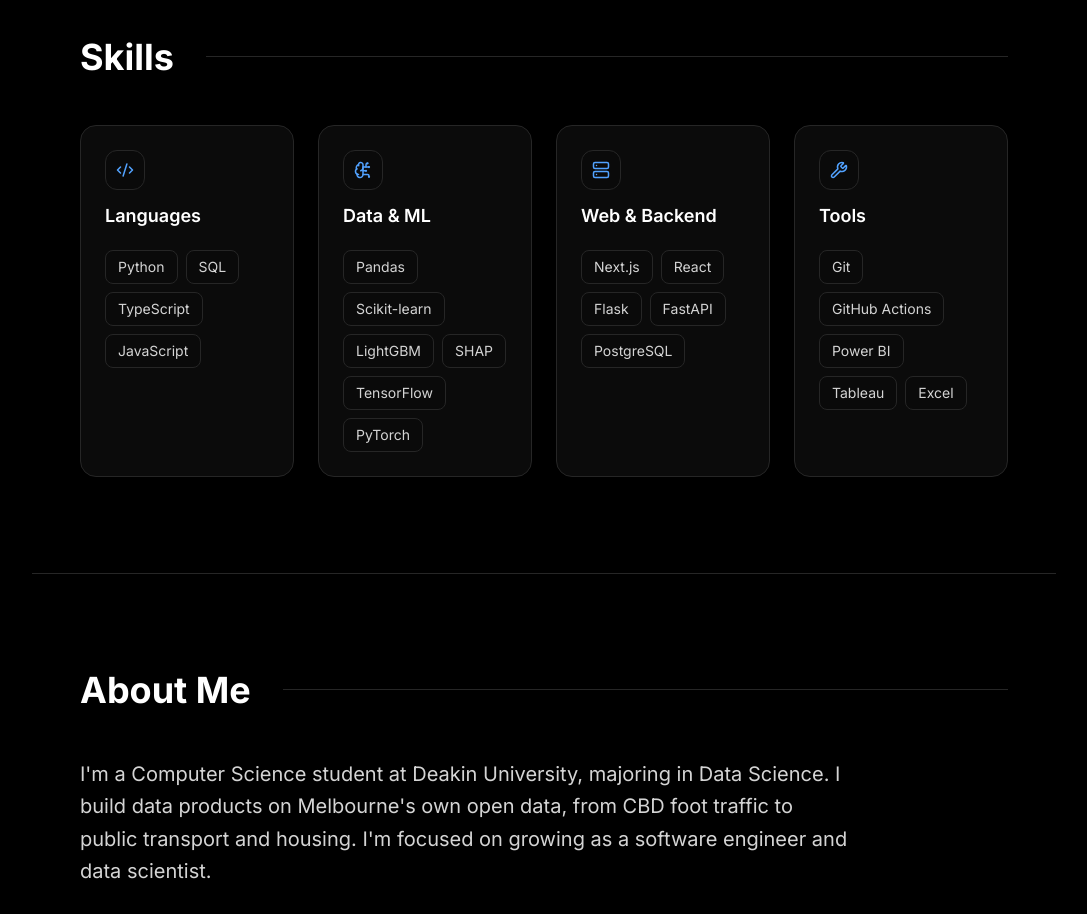
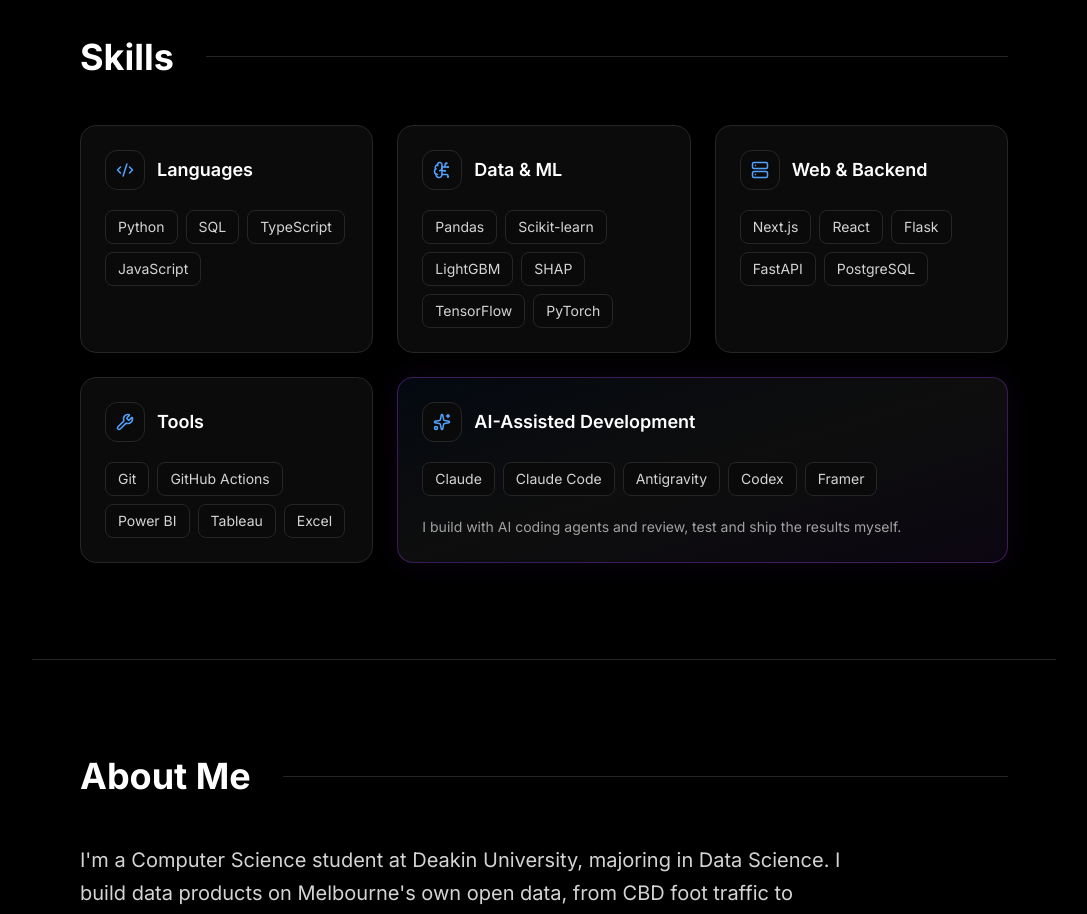
Before and after one commit to Ruki-Diaz/portfolio-website, a Next.js app: page / in a window 1280 px wide. Shown: the part 6980-7894 px from the top of the page, without its empty margins (96-1183 px from the left). Built offline with nearby package versions, Linux system fonts and the light colour scheme.

Commit message:
feat: add AI-assisted development skills card

```diff
--- a/components/sections/Skills.js
+++ b/components/sections/Skills.js
@@ -1,7 +1,7 @@
 "use client";
 
 import { motion } from "framer-motion";
-import { BrainCircuit, Code2, Server, Wrench } from "lucide-react";
+import { BrainCircuit, Code2, Server, Sparkles, Wrench } from "lucide-react";
 
 const skillsData = [
   {
@@ -23,6 +23,14 @@
     category: "Tools",
     icon: Wrench,
     skills: ["Git", "GitHub Actions", "Power BI", "Tableau", "Excel"],
+  },
+  {
+    category: "AI-Assisted Development",
+    icon: Sparkles,
+    skills: ["Claude", "Claude Code", "Antigravity", "Codex", "Framer"],
+    note: "I build with AI coding agents and review, test and ship the results myself.",
+    // Spans two columns (tablet and desktop) and gets an accent border.
+    featured: true,
   },
 ];
 
@@ -65,15 +73,19 @@
           initial="hidden"
           whileInView="visible"
           viewport={{ once: true, margin: "-100px" }}
-          className="grid sm:grid-cols-2 lg:grid-cols-4 gap-6"
+          className="grid sm:grid-cols-2 lg:grid-cols-3 gap-6"
         >
-          {skillsData.map(({ category, icon: Icon, skills }) => (
+          {skillsData.map(({ category, icon: Icon, skills, note, featured }) => (
             <motion.div
               key={category}
               variants={itemVariants}
-              className="group flex flex-col gap-5 bg-neutral-900/50 border border-neutral-800 rounded-2xl p-6 hover:-translate-y-1 hover:bg-neutral-800/50 hover:border-blue-500/30 transition-all duration-300"
+              className={`group flex flex-col gap-5 rounded-2xl p-6 hover:-translate-y-1 transition-all duration-300 ${
+                featured
+                  ? "sm:col-span-2 bg-gradient-to-br from-blue-500/[0.07] via-neutral-900/60 to-purple-500/[0.07] border border-purple-500/30 shadow-[0_0_30px_rgba(147,51,234,0.08)] hover:border-purple-400/50 hover:shadow-[0_0_40px_rgba(147,51,234,0.16)]"
+                  : "bg-neutral-900/50 border border-neutral-800 hover:bg-neutral-800/50 hover:border-blue-500/30"
+              }`}
             >
-              <div className="flex items-center gap-3 lg:flex-col lg:items-start">
+              <div className="flex items-center gap-3">
                 <span className="flex items-center justify-center w-10 h-10 shrink-0 rounded-xl bg-neutral-950 border border-neutral-800 group-hover:border-blue-500/40 group-hover:shadow-[0_0_18px_rgba(96,165,250,0.3)] transition-all duration-300">
                   <Icon aria-hidden="true" size={18} className="text-blue-400" />
                 </span>
@@ -89,6 +101,7 @@
                   </li>
                 ))}
               </ul>
+              {note && <p className="text-sm text-neutral-400 leading-relaxed">{note}</p>}
             </motion.div>
           ))}
         </motion.div>
```
